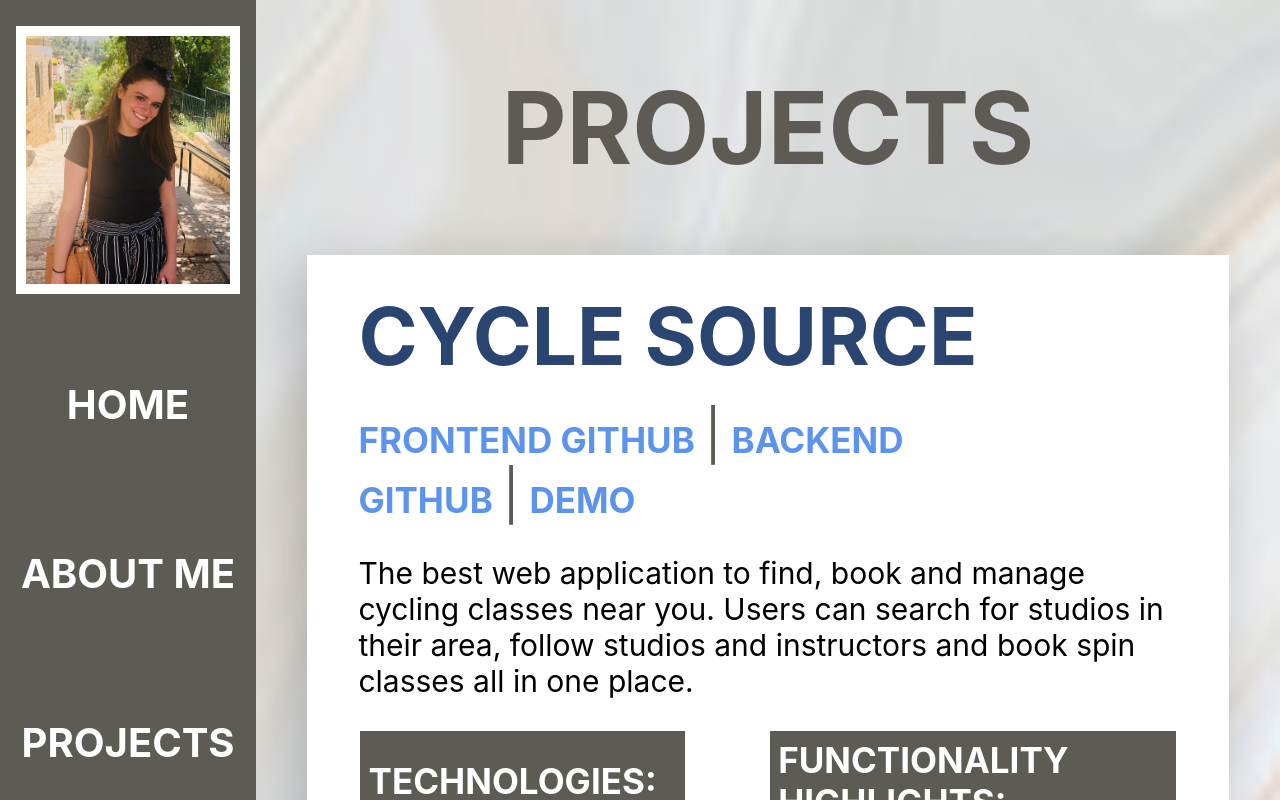
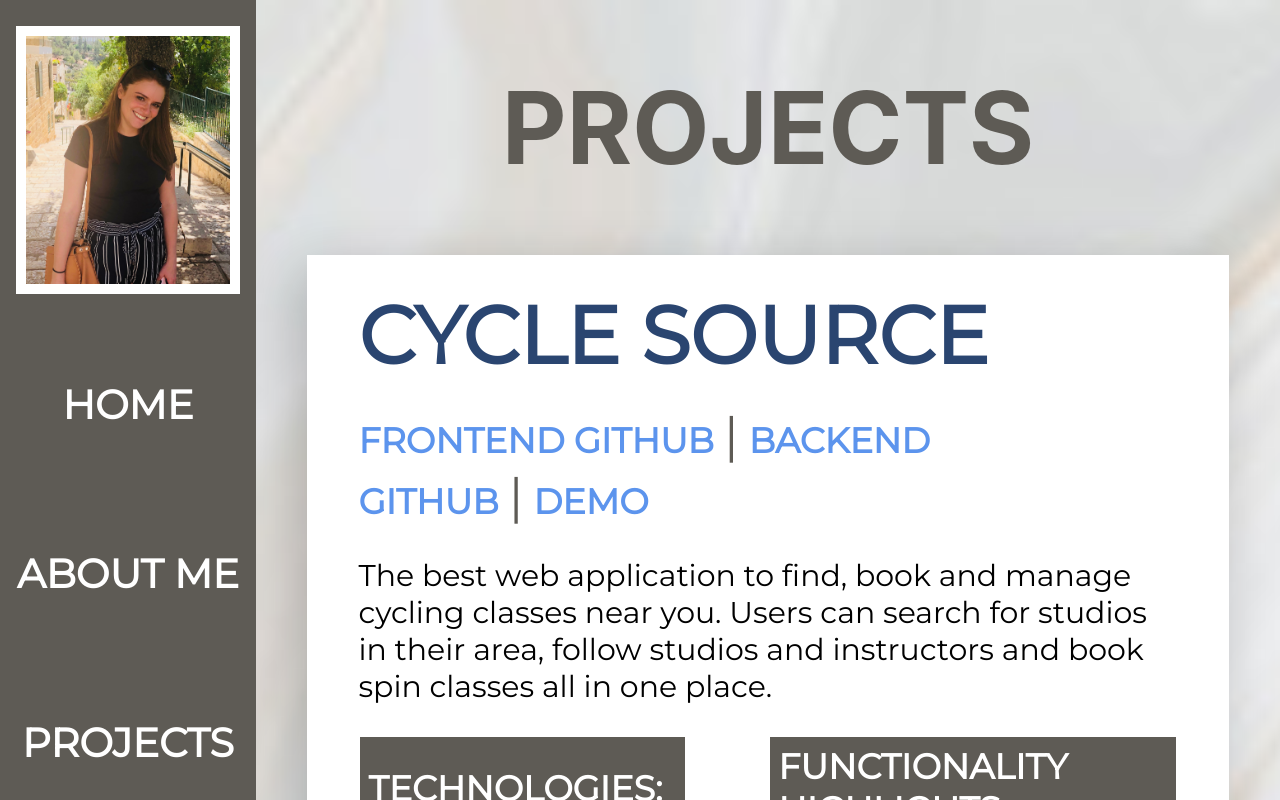
Before and after one commit to sivanadler/sivan-adler-website, a React (Create React App) app: page /projects in a window 1280 px wide. Shown: the top 800 px of the page. Built offline with nearby package versions, Linux system fonts and the light colour scheme.

Commit message:
import and implement font

```diff
--- a/src/App.css
+++ b/src/App.css
@@ -1,3 +1,5 @@
+@import url('https://fonts.googleapis.com/css?family=Montserrat&display=swap');
+
 body {
   background-image: url('./images/background.jpg');
   background-repeat: no-repeat;
@@ -10,6 +12,7 @@
   width: 100%;
   overflow: hidden;
   height: 100%;
+  font-family: "Montserrat", sans-serif;
 }
 
 .left {
@@ -93,7 +96,7 @@
   padding: 30px;
   color: #5e5b55;
   box-shadow: -11px 13px 52px 0px rgba(0,0,0,0.21);
-
+  font-family: "Montserrat", sans-serif;
 }
 
 .about-text {
@@ -127,6 +130,8 @@
   font-size: 25px;
   text-align: center;
   padding-top: 10px;
+  font-family: "Montserrat", sans-serif;
+  text-transform: uppercase;
 }
 
 .rounded {
@@ -147,12 +152,14 @@
   width: 80%;
   height: 100%;
   box-shadow: -11px 13px 52px 0px rgba(0,0,0,0.21);
+  font-family: "Montserrat", sans-serif;
+
 }
 
 .project-card-header a {
   font-size: 80px;
   color: #2a4570;
-  font-weight: bold;
+  font-weight: bolder;
   text-decoration: none;
   text-transform: uppercase;
   margin-bottom: 10px;
@@ -252,7 +259,7 @@
   height: 1000px;
   text-align: center;
   box-shadow: -11px 13px 52px 0px rgba(0,0,0,0.21);
-
+  font-family: "Montserrat", sans-serif;
 }
 
 .contact-form input {
```
Lines whose indentation alone changed are shown as unchanged.
